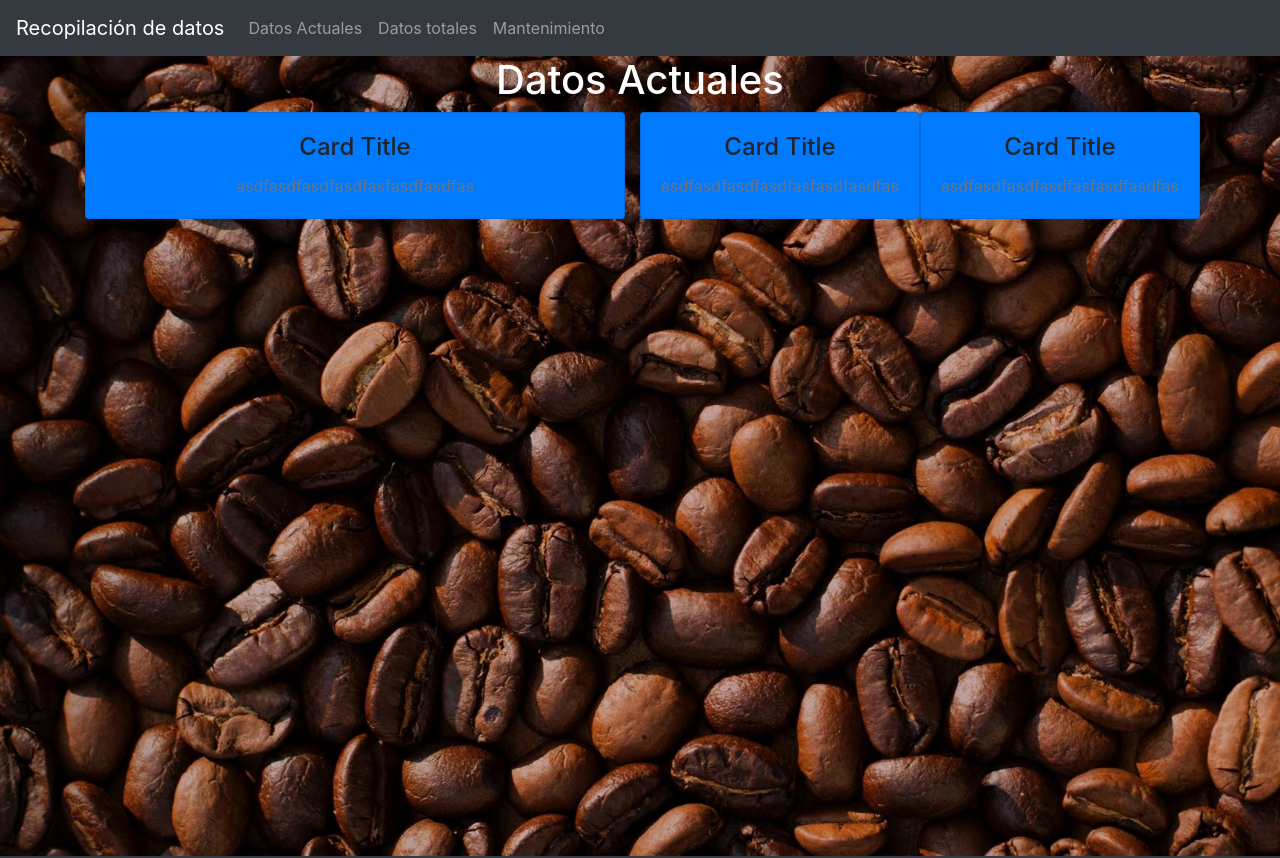
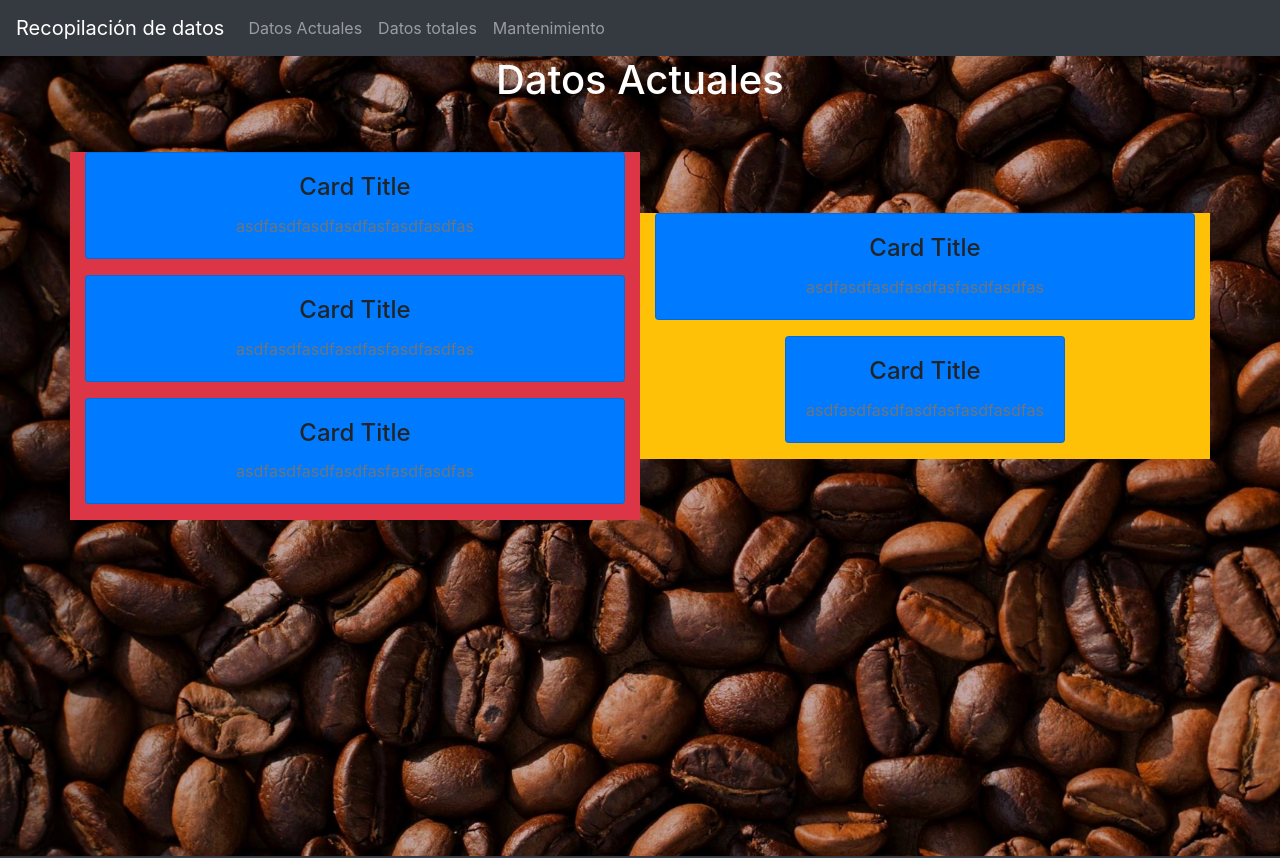
Before and after one commit to JeffreySMM-byte/proyecto-tesis-react, a React (Create React App) app: page /actual in a window 1280 px wide. Shown: the top 858 px of the page. Built offline with nearby package versions, Linux system fonts and the light colour scheme.

Commit message:
Added containers with columns and rows for screens

```diff
--- a/src/screens/actual.jsx
+++ b/src/screens/actual.jsx
@@ -17,14 +17,16 @@ const Actual = () => {
       <Container fluid style={{ padding: 0 }}>
         <h1 style={{ color: "white" }}>Datos Actuales</h1>
       </Container>
-      <div className ="container">
-        <div className="row">
-          <div className="col-xl-6">
+      <div className ="container mt-5">
+        <div className="row align-items-center">
+          <div className="col-xl-6 col-md-6 bg-danger">
+            <Card/>
+            <Card/>
             <Card/>
           </div>
-          <div className="col-xl-6">
-          <div className="row">
-            <Card/>
+          <div className="col-xl-6 col-md-6 bg-warning">
+          <Card/>
+          <div className="row justify-content-center ">
             <Card/>
             </div>
           </div>
--- a/src/screens/mantenimiento.jsx
+++ b/src/screens/mantenimiento.jsx
@@ -1,6 +1,7 @@
 import React from "react";
 import { Container } from "react-bootstrap";
 import Coffee from "../components/assets/coffee-beans.jpg";
+import Card from "../components/Card/card";
 
 const Mantenimiento = () => {
   return (
@@ -15,6 +16,21 @@ const Mantenimiento = () => {
       <Container fluid style={{ padding: 0 }}>
         <h1 style={{ color: "white" }}>Mantenimiento</h1>
       </Container>
+      <div className="container mt-5">
+        <div className="row align-items-center">
+          <div className="col-xl-6 col-md-6 bg-danger">
+            <Card />
+            <Card />
+            <Card />
+          </div>
+          <div className="col-xl-6 col-md-6 bg-warning">
+            <Card />
+            <div className="row justify-content-center ">
+              <Card />
+            </div>
+          </div>
+        </div>
+      </div>
     </Container>
   );
 };
--- a/src/screens/total.jsx
+++ b/src/screens/total.jsx
@@ -1,6 +1,7 @@
 import React from "react";
 import { Container } from "react-bootstrap";
 import Coffee from "../components/assets/coffee-beans.jpg";
+import Card from "../components/Card/card";
 
 const Total = () => {
   return (
@@ -15,6 +16,16 @@ const Total = () => {
       <Container fluid style={{ padding: 0 }}>
         <h1 style={{ color: "white" }}>Datos Totales</h1>
       </Container>
+      <div className="container mt-5">
+        <div className="row align-items-center">
+          <div className="col-xl-6 col-md-6 bg-danger">
+            <Card />
+          </div>
+          <div className="col-xl-6 col-md-6 bg-warning">
+            <Card />
+          </div>
+        </div>
+      </div>
     </Container>
   );
 };
```
